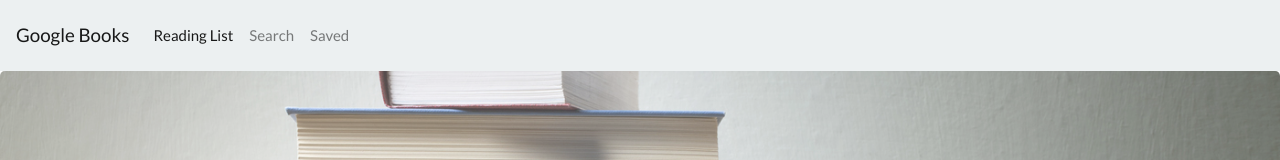
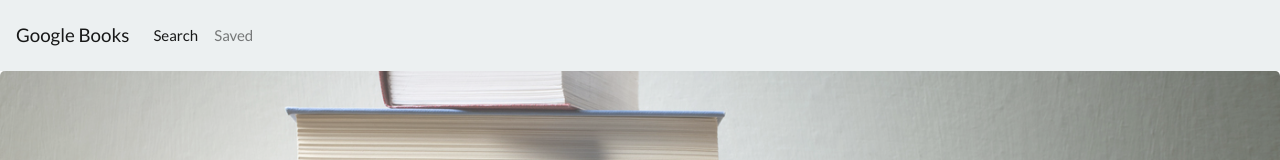
Before and after one commit to tiger2877/booksearch, a React (Create React App) app in the folder client/: page / in a window 1280 px wide. Shown: the top 160 px of the page. Built offline with nearby package versions, Linux system fonts and the light colour scheme.

Commit message:
i fixed navbar

```diff
--- a/client/src/components/Nav/index.js
+++ b/client/src/components/Nav/index.js
@@ -20,17 +20,10 @@ function Nav() {
                   : "nav-link"
               }
             >
-              Reading List
-            </Link>
-          </li>
-          <li className="nav-item">
-            <Link
-              to="/search"
-              className={window.location.pathname === "/search" ? "nav-link active" : "nav-link"}
-            >
               Search
             </Link>
           </li>
+
           <li className="nav-item">
             <Link
               to="/saved"
--- a/client/src/pages/Saved.js
+++ b/client/src/pages/Saved.js
@@ -1,7 +1,5 @@
 import React from 'react';
-import Container from 'react-bootstrap/Container';
-import Col from 'react-bootstrap/Col';
-import Row from 'react-bootstrap/Row';
+import { Container, Row, Col } from "../components/Grid";
 import API from '../utils/API';
 import Nav from '../components/Nav';
 import Jumbotron from '../components/Jumbotron';
```
